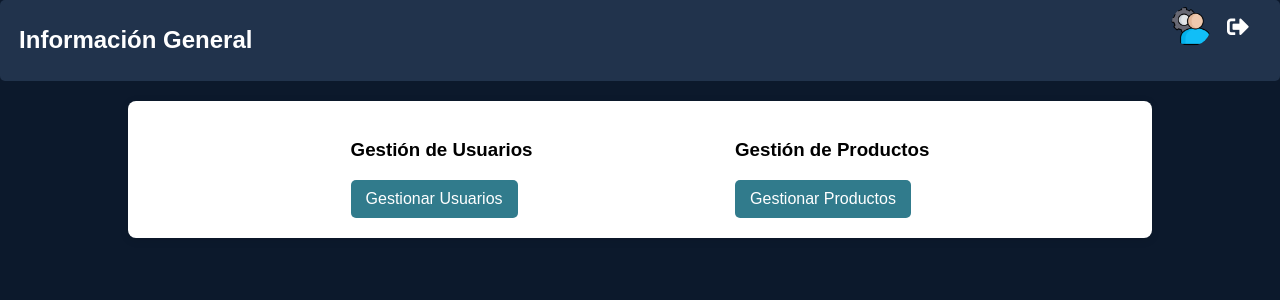
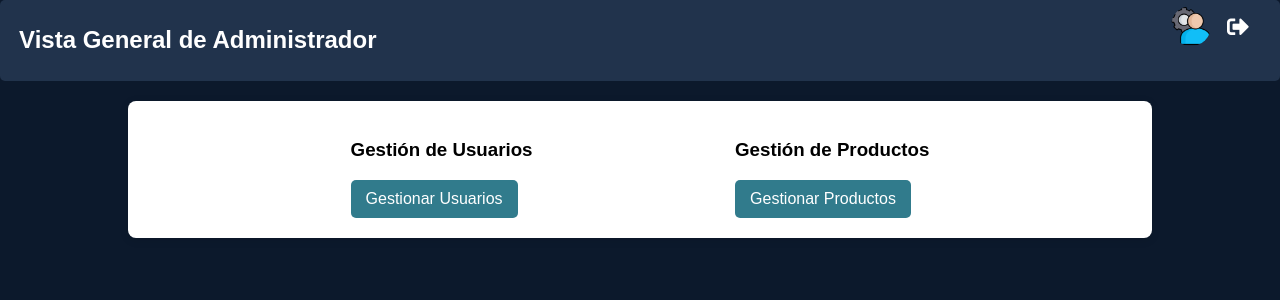
Before and after one commit to mdavila-2001/DayMakerStore, a Flask app: page /admin.html in a window 1280 px wide. Shown: the top 300 px of the page. Run offline with Flask 3, Linux system fonts and the light colour scheme.

Commit message:
test developed for presentarion

```diff
--- a/Back End/app/templates/admin.html
+++ b/Back End/app/templates/admin.html
@@ -15,7 +15,7 @@
             <button class="menu-hamburguesa" onclick="toggleMenu()">&#9776;</button>
         </div>
         <h2 class="titulo" id="header-title">
-            Información General
+            Vista General de Administrador
         </h2>
         <div class="acciones">
             <img src="../static/img/admin.png" alt="Usuario" class="usuario-icono" id="usuario-icono">
```
